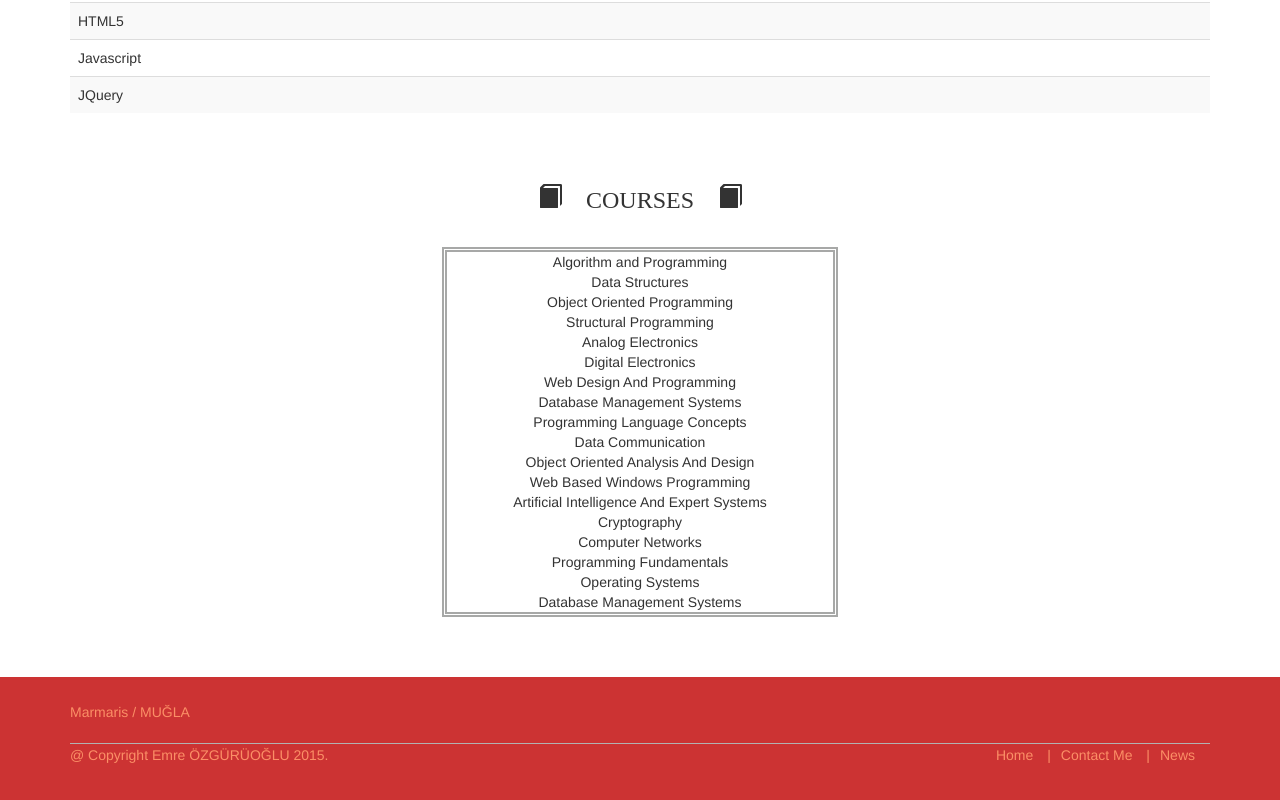
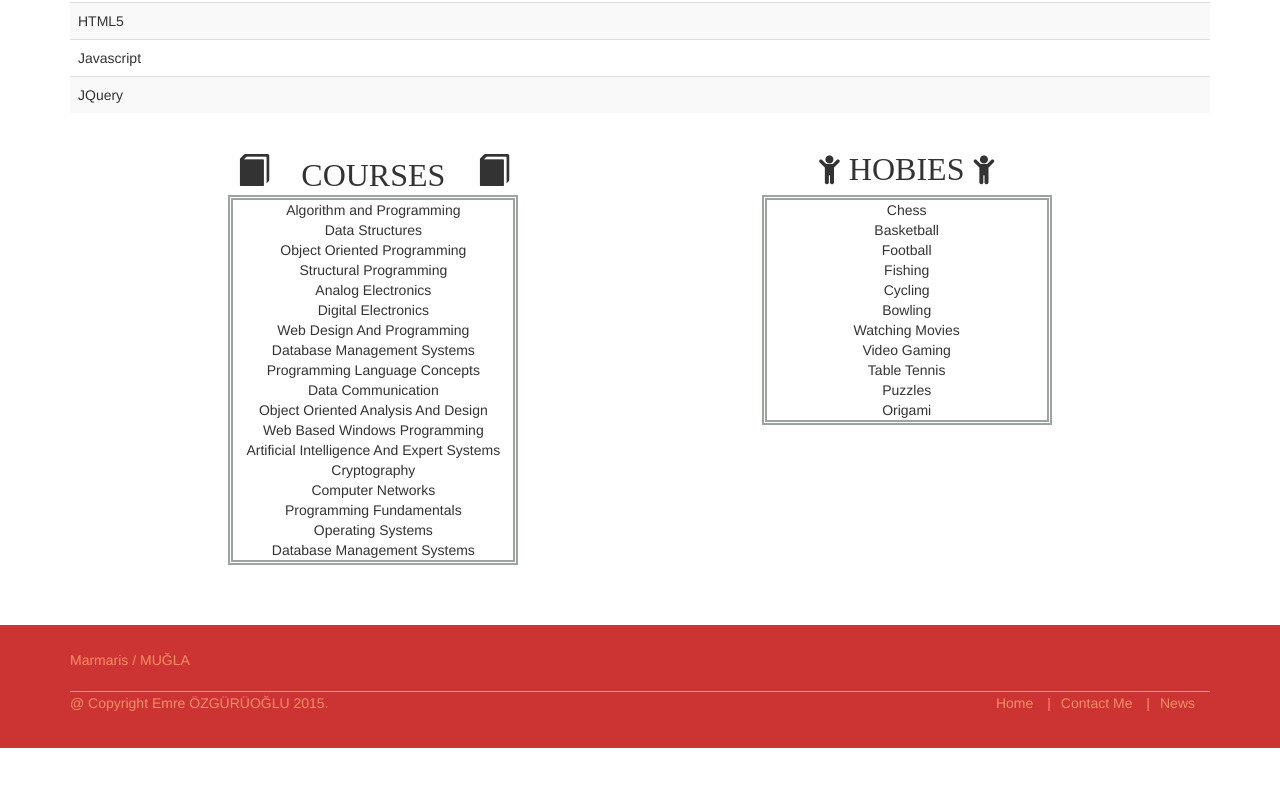
Before and after one commit to emreozguruoglu/emreozguruoglu.github.io, a plain HTML site: page index.html in a window 1280 px wide. Shown: the part 593-1393 px from the top of the page. After the commit the page ends 1341 px from the top, so only its background shows below. Drawn offline with nearby package versions, Linux system fonts and the light colour scheme.

Commit message:
Added to "index.html" Hobies

```diff
--- a/css/style.css
+++ b/css/style.css
@@ -74,13 +74,6 @@
 	text-decoration: none;
 }
 
-#courses{
-	text-align: center;
-	font-family: "Helvetica Neue",Helvetica, Arial, sans-serif;
-	border: double;
-	border-width: thick;
-	border-color: #A7A8A7;
-}
 
 
 #twitter{
@@ -129,3 +122,11 @@
 	background-color: #CC3333;
 	color: #FB8F66;
 }
+
+#courses{
+	text-align: center;
+	font-family: "Helvetica Neue",Helvetica, Arial, sans-serif;
+	border: double;
+	border-color: #9DA39E;
+	border-width: thick;
+}
--- a/index.html
+++ b/index.html
@@ -4,9 +4,11 @@
 	<meta content="text/html; charset=utf-8" http-equiv="Content-Type" />
 	<meta name="viewport" content="width=device-width, initial-scale=1.0">
 	<title>Emre ÖZGÜRÜOĞLU</title>
+
 	<link rel="stylesheet" type="text/css" href="css/bootstrap.min.css">
 	<link rel="stylesheet" type="text/css" href="css/style.css">
 	<link rel="shortcut icon" href="img/eo_logo.png" />
+	<link rel="stylesheet" href="font-awesome/4.3.0/css/font-awesome.min.css" >
 </head>
 <body>
 <nav class="navbar navbar-default" role="navigation" id="navcontainer">
@@ -100,37 +102,49 @@
 	   	</tbody>
 	</table>
 </div>
-<div style="text-align:center; margin:30px 0">
-		<h3 class="glyphicon glyphicon-book"> COURSES&nbsp</h3><h3 class="glyphicon glyphicon-book"></h3>
+
+<div class="row" style="margin:0px;">
+	<div class='col-sm-3 col-sm-offset-2' style="text-align:center;">
+		<h3 class="glyphicon glyphicon-book" style="font-size: 32px;"> COURSES&nbsp;</h3><h3 class="glyphicon glyphicon-book" style="font-size: 32px;"></h3>
+    <ul class='list-unstyled' id="courses">
+   		<li>Algorithm and Programming</li>
+   		<li>Data Structures</li>
+   		<li>Object Oriented Programming</li>
+   		<li>Structural Programming</li>
+   		<li>Analog Electronics</li>
+		<li>Digital Electronics</li>
+		<li>Web Design And Programming</li>
+		<li>Database Management Systems</li>
+		<li>Programming Language Concepts</li>
+		<li>Data Communication</li>
+		<li>Object Oriented Analysis And Design</li>
+    	<li>Web Based Windows Programming</li>
+    	<li>Artificial Intelligence And Expert Systems</li>
+    	<li>Cryptography</li>
+   		<li>Computer Networks</li>
+    	<li>Programming Fundamentals</li>
+    	<li>Operating Systems</li>
+    	<li>Database Management Systems</li>
+    </ul>
 	</div>
-<div class="row" style="margin:0px;">
-    <div class="col-sm-4">
-    </div>
-    <div class="col-sm-4">
+	<div class='col-sm-3 col-sm-offset-2' style="text-align:center;">
+		<h3 class="fa fa-child" style="font-size: 32px;"> HOBIES&nbsp;</h3><h3 class="fa fa-child" style="font-size: 32px;"></h3>
     <ul class='list-unstyled' id="courses">
-   		<li>Algorithm and Programming
-   		<li>Data Structures
-   		<li>Object Oriented Programming
-   		<li>Structural Programming
-   		<li>Analog Electronics
-		<li>Digital Electronics
-		<li>Web Design And Programming
-		<li>Database Management Systems
-		<li>Programming Language Concepts
-		<li>Data Communication
-		<li>Object Oriented Analysis And Design
-    	<li>Web Based Windows Programming
-    	<li>Artificial Intelligence And Expert Systems
-    	<li>Cryptography
-   		<li>Computer Networks
-    	<li>Programming Fundamentals
-    	<li>Operating Systems
-    	<li>Database Management Systems
+   		<li>Chess</li>
+   		<li>Basketball</li>
+   		<li>Football</li>
+   		<li>Fishing</li>
+   		<li>Cycling</li>
+		<li>Bowling</li>
+		<li>Watching Movies</li>
+		<li>Video Gaming</li>
+		<li>Table Tennis</li>
+		<li>Puzzles</li>
+		<li>Origami</li>
     </ul>
-    </div>
-    <div class="col-sm-4">
-    </div>
-  </div>
+	</div>
+<div>
+</div>
 </div>
 
 
```
